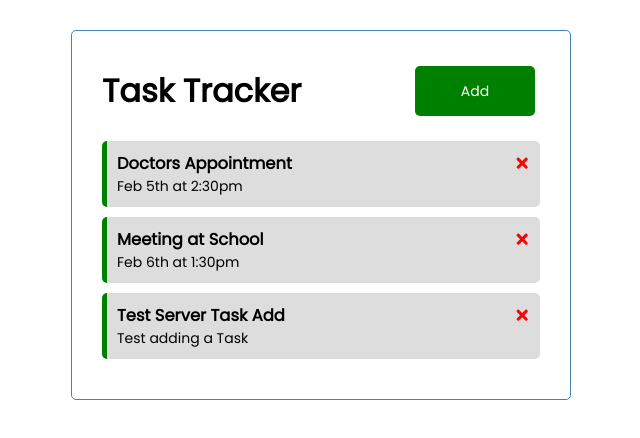
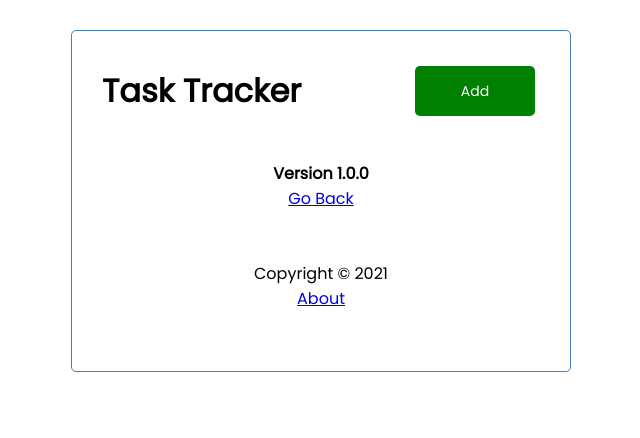
Before and after one commit to Fighteros/react-task-tracker, a React (Create React App) app: page /about in a window 1280 px wide. Shown: the top 438 px of the page, without its empty margins (319-959 px from the left). Built offline with nearby package versions, Linux system fonts and the light colour scheme; data requests are answered from the project's data file.

Commit message:
using anchor and before using a link from react

```diff
--- a/src/App.js
+++ b/src/App.js
@@ -1,7 +1,10 @@
 import Header from './components/Header'
+import Footer from './components/Footer'
 import { useState, useEffect } from 'react';
 import Tasks from './components/Tasks'
+import About from './components/About'
 import AddTask from './components/AddTask'
+import { BrowserRouter as Router, Route } from 'react-router-dom'
 
 
 /* events are stored in the App.js */
@@ -100,11 +103,19 @@ const App = () => {
   }
 
   return (
-    <div className="container">
-      <Header onClick={toggleAddTask} showPropAddTask={showAddTask} />
-      {showAddTask && <AddTask onAdd={addTask} />}
-      {tasks.length > 0 ? <Tasks tasks={tasks} onToggle={toggleReminder} onDelete={deleteTask} /> : <h3>No Tasks to show</h3>}
-    </div>
+    <Router>
+      <div className="container">
+        <Header onClick={toggleAddTask} showPropAddTask={showAddTask} />
+        {/* {showAddTask && <AddTask onAdd={addTask} />}
+        {tasks.length > 0 ? <Tasks tasks={tasks} onToggle={toggleReminder} onDelete={deleteTask} /> : <h3>No Tasks to show</h3>} */}
+        <Route path='/' exact render={(props) => (<>
+          {showAddTask && <AddTask onAdd={addTask} />}
+          {tasks.length > 0 ? <Tasks tasks={tasks} onToggle={toggleReminder} onDelete={deleteTask} /> : <h3>No Tasks to show</h3>}
+        </>)} />
+        <Route path='/about' component={About} />
+        <Footer />
+      </div>
+    </Router >
   );
 }
 
--- /dev/null
+++ b/src/components/About.js
@@ -0,0 +1,11 @@
+
+const About = () => {
+    return (
+        <div className="about">
+            <h4> Version 1.0.0</h4>
+            <a href="/">Go Back</a>
+        </div>
+    )
+}
+
+export default About
--- /dev/null
+++ b/src/components/Footer.js
@@ -0,0 +1,11 @@
+
+const Footer = () => {
+    return (
+        <footer class="footer">
+            <p>Copyright &copy; 2021</p>
+            <a href="/about">About</a>
+        </footer>
+    )
+}
+
+export default Footer
--- a/src/components/Tasks.js
+++ b/src/components/Tasks.js
@@ -4,7 +4,7 @@ const Tasks = ({ tasks, onDelete, onToggle }) => {
     return (
         <>
             {tasks.map((task, index) => (
-                <Task key={index} task={task} onToggle={onToggle} onDelete={onDelete} />
+                <Task key={task.id} task={task} onToggle={onToggle} onDelete={onDelete} />
             ))}
         </>
     )
--- a/src/index.css
+++ b/src/index.css
@@ -111,3 +111,16 @@ body {
   display: block;
   width: 100%;
 }
+
+
+.about {
+  text-align: center;
+  padding: 20px 0;
+  margin: 10px 0;
+}
+
+.footer {
+  text-align: center;
+  padding: 20px 0;
+  margin: 10px 0;
+}
```
